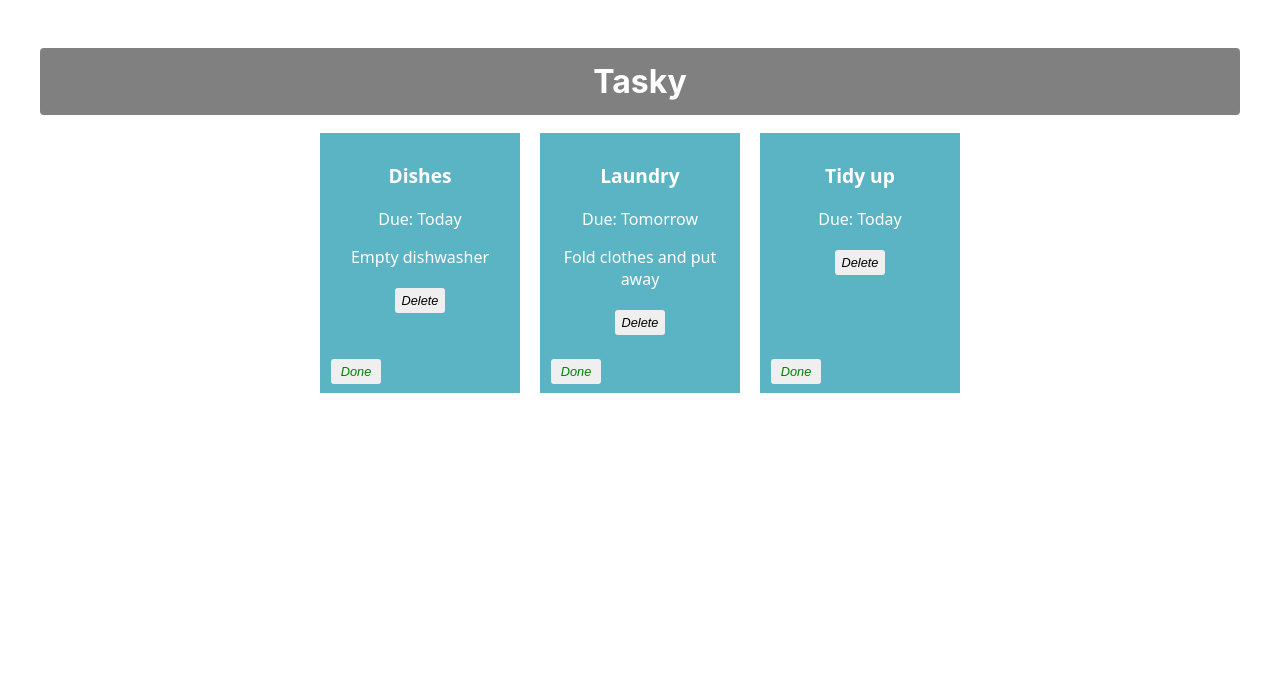
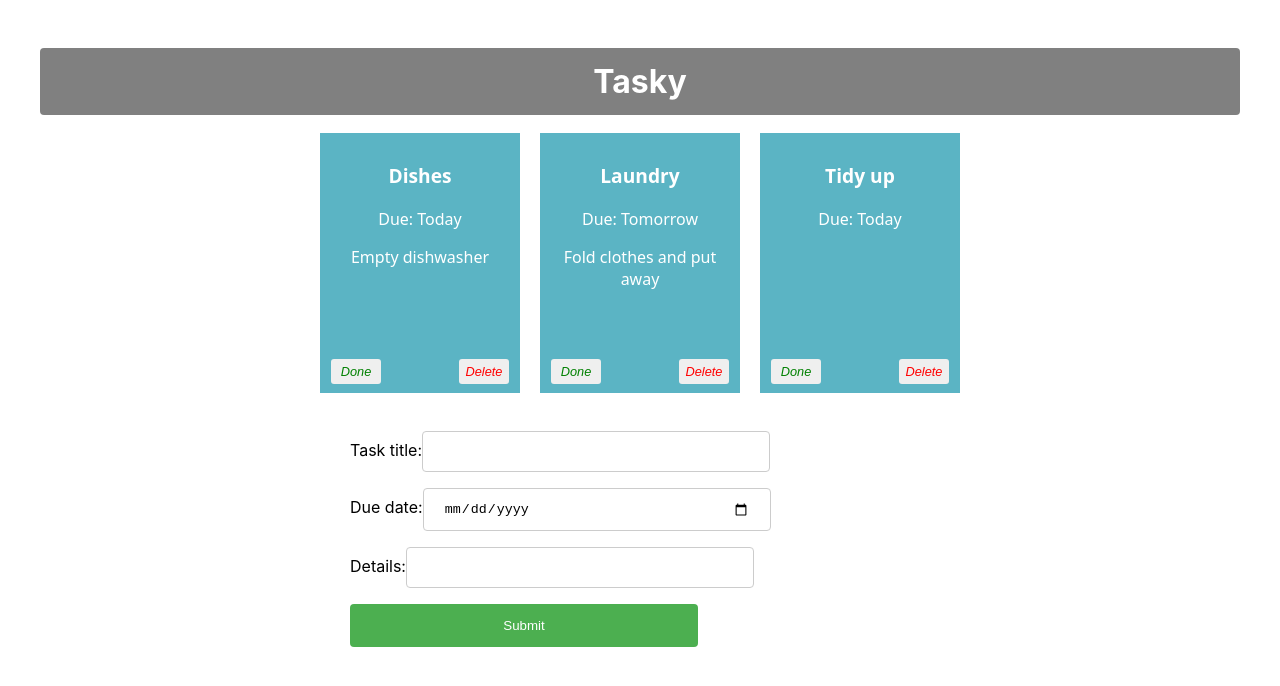
Before and after one commit to Jessica-browne/react-basics-labs, a React (Create React App) app in the folder tasky/: page / in a window 1280 px wide. Shown: the top 686 px of the page. Built offline with nearby package versions, Linux system fonts and the light colour scheme.

Commit message:
Add task: form added

```diff
--- a/tasky/src/App.css
+++ b/tasky/src/App.css
@@ -51,3 +51,40 @@
   left: 5px;
   color: green;
 }
+.deleteButton {
+  position: absolute;
+  bottom: 5px;
+  right: 5px;
+  color: red;
+}
+
+input[type=text], input[type=date] {
+  width: 60%;
+  padding: 12px 20px;
+  margin: 8px 0;
+  display: inline-block;
+  border: 1px solid #ccc;
+  border-radius: 4px;
+  box-sizing: border-box;
+}
+
+input[type=submit] {
+  width: 60%;
+  background-color: #4CAF50;
+  color: white;
+  padding: 14px 20px;
+  margin: 8px 0;
+  border: none;
+  border-radius: 4px;
+  cursor: pointer;
+}
+
+input[type=submit]:hover {
+  background-color: #45a049;
+}
+
+form {
+  text-align: left;
+  width: 50%;
+  margin: auto;
+}
--- a/tasky/src/App.js
+++ b/tasky/src/App.js
@@ -1,6 +1,7 @@
 import './App.css';
 import Task from './components/Task';
 import React, { useState } from 'react';
+import AddTaskForm from './components/Form';
 
 function App() {
 
@@ -39,7 +40,9 @@
           deleteTask = {() => deleteHandler(index)}
         />
       ))}
+      <AddTaskForm />
     </div>
+
   );
 }
 
--- /dev/null
+++ b/tasky/src/components/Form.js
@@ -0,0 +1,28 @@
+import React from "react";
+
+const AddTaskForm = (props) => {
+
+  return (
+    <div>
+      <form>
+        <label>
+            Task title:
+            <input type="text" name="title" required />
+        </label>
+        <br />
+        <label>
+            Due date:
+            <input type="date" name="deadline" required />
+        </label>
+        <br />
+        <label>
+            Details:
+            <input type="text" name="description" />
+        </label>
+        <input type="submit" value="Submit" />
+        </form>
+    </div>
+  )
+};
+
+export default AddTaskForm;
```
Lines whose indentation alone changed are shown as unchanged.
